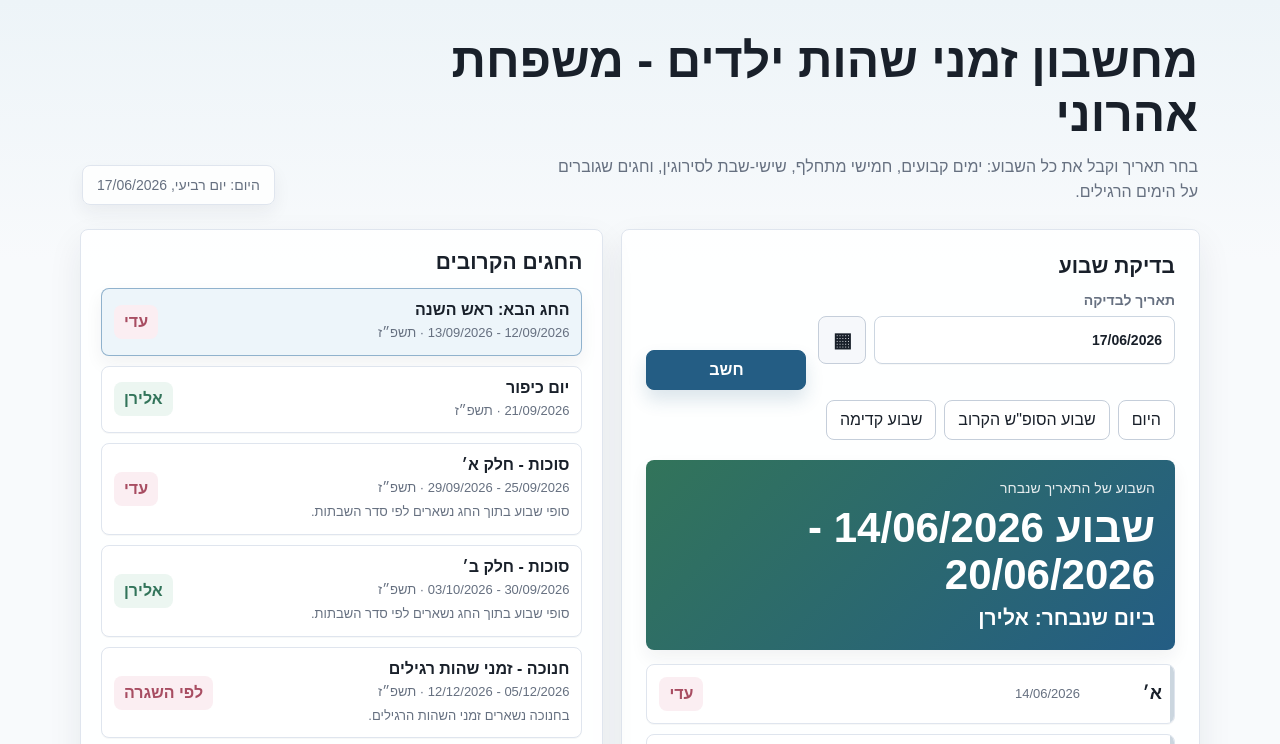
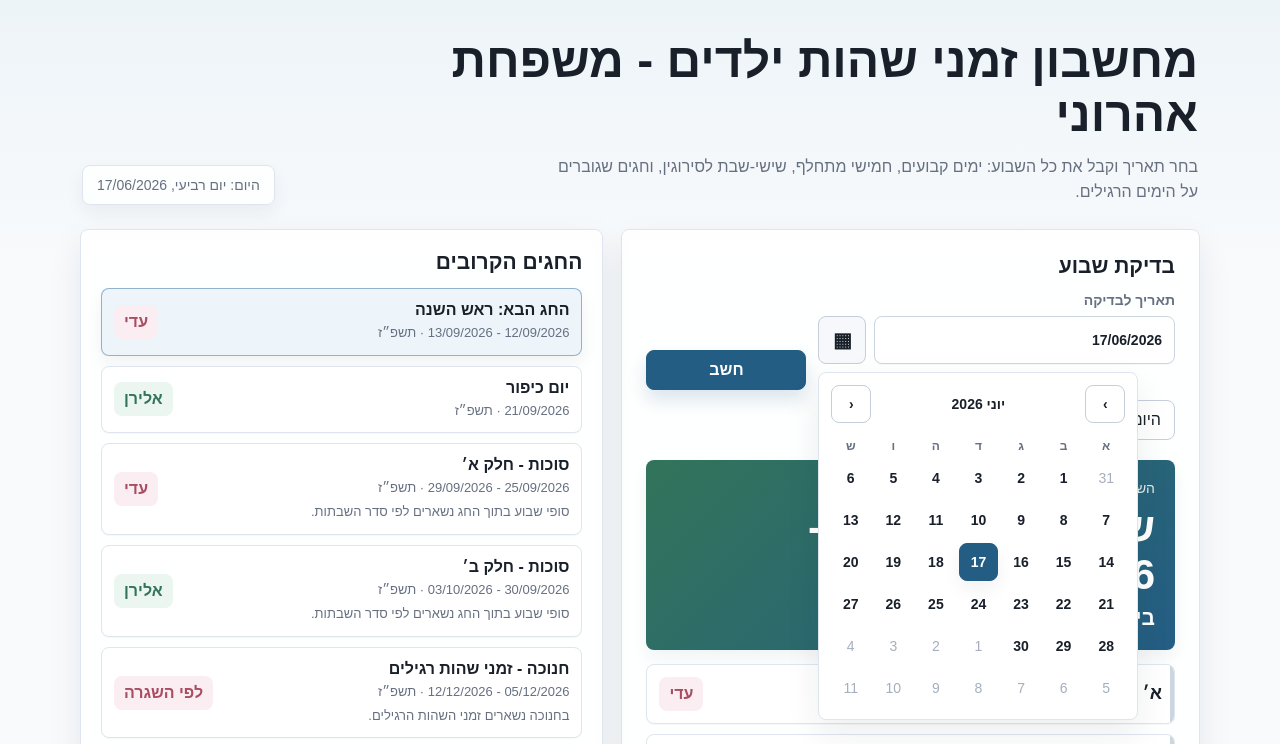
Before and after one commit to eaharoni85/shabbat-calculator, a plain HTML site: page shabbat-calculator.html in a window 1280 px wide. Both pictures are taken after a click on the button "פתח לוח שנה". Shown: the top 744 px of the page. Drawn offline with Linux system fonts and the light colour scheme.

Commit message:
Fix iOS date picker with custom calendar

```diff
--- a/shabbat-calculator.html
+++ b/shabbat-calculator.html
@@ -149,12 +149,7 @@
     }
 
     .date-control input[type="date"] {
-      position: absolute;
-      inset: auto 0 0 auto;
-      width: 48px;
-      height: 48px;
-      opacity: 0;
-      pointer-events: none;
+      display: none;
     }
 
     .date-picker-button {
@@ -167,6 +162,85 @@
       font-size: 20px;
       line-height: 1;
       background: var(--soft);
+    }
+
+    .date-calendar {
+      position: absolute;
+      z-index: 20;
+      inset-block-start: calc(100% + 8px);
+      inset-inline-end: 0;
+      width: min(320px, calc(100vw - 48px));
+      padding: 12px;
+      border: 1px solid var(--line);
+      border-radius: 8px;
+      background: #fff;
+      box-shadow: var(--shadow);
+    }
+
+    .date-calendar[hidden] {
+      display: none;
+    }
+
+    .date-calendar-header {
+      display: grid;
+      grid-template-columns: 40px minmax(0, 1fr) 40px;
+      gap: 8px;
+      align-items: center;
+      margin-bottom: 10px;
+    }
+
+    .date-calendar-title {
+      text-align: center;
+      font-weight: 700;
+      color: var(--ink);
+    }
+
+    .date-calendar-nav,
+    .date-calendar-day {
+      min-height: 38px;
+      padding: 0;
+    }
+
+    .date-calendar-weekdays,
+    .date-calendar-days {
+      display: grid;
+      grid-template-columns: repeat(7, minmax(0, 1fr));
+      gap: 4px;
+    }
+
+    .date-calendar-weekday {
+      min-height: 26px;
+      display: grid;
+      place-items: center;
+      color: var(--muted);
+      font-size: 12px;
+      font-weight: 700;
+    }
+
+    .date-calendar-day {
+      border-color: transparent;
+      background: transparent;
+      font-weight: 700;
+    }
+
+    .date-calendar-day:hover {
+      background: var(--blue-soft);
+      transform: none;
+    }
+
+    .date-calendar-day.outside {
+      color: #a5afbd;
+      font-weight: 400;
+    }
+
+    .date-calendar-day.today {
+      border-color: rgba(36, 93, 132, 0.42);
+    }
+
+    .date-calendar-day.selected {
+      background: var(--blue);
+      border-color: var(--blue);
+      color: #fff;
     }
 
     .date-error {
@@ -491,10 +565,11 @@
         <div class="field-grid">
           <label>
             תאריך לבדיקה
-            <span class="date-control">
+            <span class="date-control" id="checkDateControl">
               <input id="checkDateText" type="text" inputmode="numeric" placeholder="DD/MM/YYYY" autocomplete="off" />
-              <button class="date-picker-button" id="checkDatePicker" type="button" aria-label="פתח לוח שנה">▦</button>
-              <input id="checkDate" type="date" aria-hidden="true" tabindex="-1" />
+              <button class="date-picker-button" id="checkDatePicker" type="button" aria-label="פתח לוח שנה" aria-haspopup="dialog" aria-expanded="false">▦</button>
+              <input id="checkDate" type="hidden" />
+              <div class="date-calendar" id="checkDateCalendar" role="dialog" aria-label="בחירת תאריך" hidden></div>
             </span>
             <span class="date-error" id="checkDateError"></span>
           </label>
@@ -584,8 +659,10 @@
     const els = {
       todayLabel: document.querySelector("#todayLabel"),
       checkDate: document.querySelector("#checkDate"),
+      checkDateControl: document.querySelector("#checkDateControl"),
       checkDateText: document.querySelector("#checkDateText"),
       checkDatePicker: document.querySelector("#checkDatePicker"),
+      checkDateCalendar: document.querySelector("#checkDateCalendar"),
       checkDateError: document.querySelector("#checkDateError"),
       calculateBtn: document.querySelector("#calculateBtn"),
       todayBtn: document.querySelector("#todayBtn"),
@@ -610,6 +687,8 @@
     });
 
     let exceptions = loadExceptions();
+    let activeDateControl = null;
+    const calendarViewDates = {};
 
     initialize();
 
@@ -1069,14 +1148,8 @@
       const hiddenInput = els[name];
       const textInput = els[`${name}Text`];
       const pickerButton = els[`${name}Picker`];
-
-      hiddenInput.addEventListener("change", () => {
-        const date = parseDate(hiddenInput.value);
-        if (date) {
-          setDateControl(name, date);
-          if (onCommit) onCommit();
-        }
-      });
+      const control = els[`${name}Control`];
+      const calendar = els[`${name}Calendar`];
 
       textInput.addEventListener("input", () => {
         textInput.value = formatDateTyping(textInput.value);
@@ -1097,12 +1170,97 @@
       });
 
       pickerButton.addEventListener("click", () => {
-        if (hiddenInput.showPicker) {
-          hiddenInput.showPicker();
-        } else {
-          hiddenInput.click();
+        const selected = parseDisplayDate(textInput.value) || parseDate(hiddenInput.value) || stripTime(new Date());
+        toggleCalendar(name, selected);
+      });
+
+      calendar.addEventListener("click", event => {
+        const button = event.target.closest("[data-calendar-action], [data-calendar-date]");
+        if (!button) return;
+
+        if (button.dataset.calendarAction === "prev") {
+          shiftCalendarMonth(name, -1);
+          return;
+        }
+
+        if (button.dataset.calendarAction === "next") {
+          shiftCalendarMonth(name, 1);
+          return;
+        }
+
+        if (button.dataset.calendarDate) {
+          const date = parseDate(button.dataset.calendarDate);
+          setDateControl(name, date);
+          closeCalendar(name);
+          if (onCommit) onCommit();
         }
       });
+
+      document.addEventListener("click", event => {
+        if (activeDateControl === name && !control.contains(event.target)) {
+          closeCalendar(name);
+        }
+      });
+    }
+
+    function toggleCalendar(name, selectedDate) {
+      if (activeDateControl === name && !els[`${name}Calendar`].hidden) {
+        closeCalendar(name);
+        return;
+      }
+
+      activeDateControl = name;
+      calendarViewDates[name] = new Date(selectedDate.getFullYear(), selectedDate.getMonth(), 1);
+      renderCalendar(name, selectedDate);
+      els[`${name}Calendar`].hidden = false;
+      els[`${name}Picker`].setAttribute("aria-expanded", "true");
+    }
+
+    function closeCalendar(name) {
+      els[`${name}Calendar`].hidden = true;
+      els[`${name}Picker`].setAttribute("aria-expanded", "false");
+      if (activeDateControl === name) activeDateControl = null;
+    }
+
+    function shiftCalendarMonth(name, amount) {
+      const viewDate = calendarViewDates[name] || stripTime(new Date());
+      calendarViewDates[name] = new Date(viewDate.getFullYear(), viewDate.getMonth() + amount, 1);
+      renderCalendar(name, parseDate(els[name].value) || stripTime(new Date()));
+    }
+
+    function renderCalendar(name, selectedDate) {
+      const calendar = els[`${name}Calendar`];
+      const viewDate = calendarViewDates[name] || new Date(selectedDate.getFullYear(), selectedDate.getMonth(), 1);
+      const today = stripTime(new Date());
+      const firstOfMonth = new Date(viewDate.getFullYear(), viewDate.getMonth(), 1);
+      const gridStart = addDays(firstOfMonth, -firstOfMonth.getDay());
+      const monthTitle = firstOfMonth.toLocaleDateString("he-IL", { month: "long", year: "numeric" });
+      const weekdayLabels = ["א", "ב", "ג", "ד", "ה", "ו", "ש"];
+      let daysHtml = "";
+
+      for (let index = 0; index < 42; index += 1) {
+        const date = addDays(gridStart, index);
+        const classes = [
+          "date-calendar-day",
+          date.getMonth() === firstOfMonth.getMonth() ? "" : "outside",
+          sameDate(date, today) ? "today" : "",
+          sameDate(date, selectedDate) ? "selected" : ""
+        ].filter(Boolean).join(" ");
+
+        daysHtml += `<button class="${classes}" type="button" data-calendar-date="${toInputDate(date)}">${date.getDate()}</button>`;
+      }
+
+      calendar.innerHTML = `
+        <div class="date-calendar-header">
+          <button class="date-calendar-nav" type="button" data-calendar-action="next" aria-label="חודש הבא">›</button>
+          <div class="date-calendar-title">${monthTitle}</div>
+          <button class="date-calendar-nav" type="button" data-calendar-action="prev" aria-label="חודש קודם">‹</button>
+        </div>
+        <div class="date-calendar-weekdays">
+          ${weekdayLabels.map(day => `<div class="date-calendar-weekday">${day}</div>`).join("")}
+        </div>
+        <div class="date-calendar-days">${daysHtml}</div>
+      `;
     }
 
     function setDateControl(name, date) {
```
